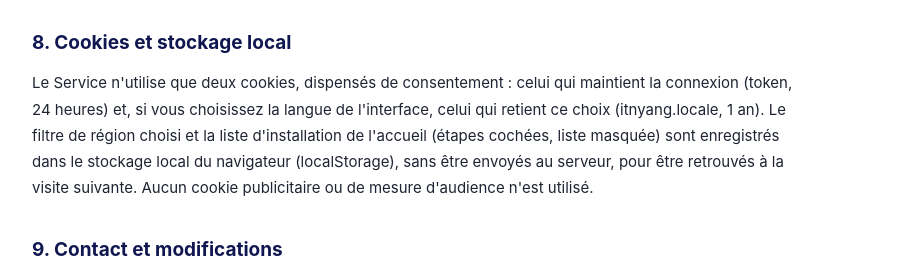
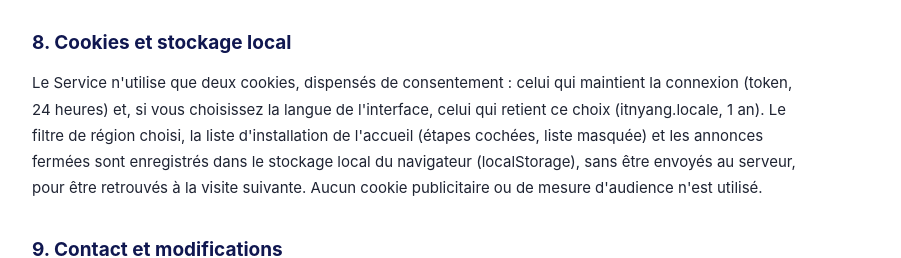
Before and after one commit to PfClaKr/sub_project, a Next.js app in the folder srcs/frontend/: page /privacy in a window 1280 px wide. Shown: the part 3514-3772 px from the top of the page, without its empty margins (64-965 px from the left). Built offline with nearby package versions, Linux system fonts and the light colour scheme; no server answers.

Commit message:
docs(legal): closed notices kept in the browser

```diff
--- a/srcs/frontend/components/legal/PrivacyFr.tsx
+++ b/srcs/frontend/components/legal/PrivacyFr.tsx
@@ -103,7 +103,7 @@ export function PrivacyFr() {
 			<h2 id="8">8. Cookies et stockage local</h2>
 			<p>
 				Le Service n&apos;utilise que deux cookies, dispensés de consentement : celui qui maintient la connexion (token, 24 heures) et, si vous choisissez la langue de l&apos;interface, celui qui retient ce choix (itnyang.locale, 1 an). Le filtre de région
-				choisi et la liste d&apos;installation de l&apos;accueil (étapes cochées, liste masquée) sont enregistrés dans le stockage local du navigateur (localStorage), sans être envoyés au serveur, pour être retrouvés à la visite suivante. Aucun cookie publicitaire ou de mesure d&apos;audience n&apos;est utilisé.
+				choisi, la liste d&apos;installation de l&apos;accueil (étapes cochées, liste masquée) et les annonces fermées sont enregistrés dans le stockage local du navigateur (localStorage), sans être envoyés au serveur, pour être retrouvés à la visite suivante. Aucun cookie publicitaire ou de mesure d&apos;audience n&apos;est utilisé.
 			</p>
 
 			<h2 id="9">9. Contact et modifications</h2>
--- a/srcs/frontend/components/legal/PrivacyKo.tsx
+++ b/srcs/frontend/components/legal/PrivacyKo.tsx
@@ -111,7 +111,7 @@ export function PrivacyKo() {
 			<h2 id="9">9. 쿠키와 브라우저 저장소</h2>
 			<p>
 				로그인 상태를 유지하는 쿠키(token, 24시간)와, 화면 언어를 직접 고른 경우 그 선택을 기억하는 쿠키(itnyang.locale, 1년)만 씁니다. 둘 다 서비스에 꼭 필요하거나 이용자가 요청한 기능이라 별도 동의 없이 사용합니다.
-				고른 지역 필터와 홈의 정착 체크리스트(체크한 항목, 숨김 여부)는 브라우저 저장소(localStorage)에만 저장해 다음 방문 때 그대로 보여주며, 서버로 보내지 않습니다. 광고나 분석용 쿠키는 쓰지 않습니다.
+				고른 지역 필터, 홈의 정착 체크리스트(체크한 항목, 숨김 여부), 닫은 공지는 브라우저 저장소(localStorage)에만 저장해 다음 방문 때 그대로 보여주며, 서버로 보내지 않습니다. 광고나 분석용 쿠키는 쓰지 않습니다.
 			</p>
 
 			<h2 id="10">10. 개인정보 보호책임자</h2>
--- a/srcs/frontend/libs/arrival.ts
+++ b/srcs/frontend/libs/arrival.ts
@@ -1,6 +1,6 @@
 // The home's "프랑스에 막 왔다면" checklist can be dismissed for good.
-// The choice lives in localStorage (not a cookie: the privacy policy
-// promises a single, necessary cookie) and is applied before the first
+// The choice lives in localStorage (the server never needs it) and is
+// applied before the first
 // paint by ARRIVAL_PREPAINT, which marks <html data-arrival-hidden>;
 // globalStyles then hides every [data-arrival] element, so a member who
 // dismissed it never sees it flash.
```
